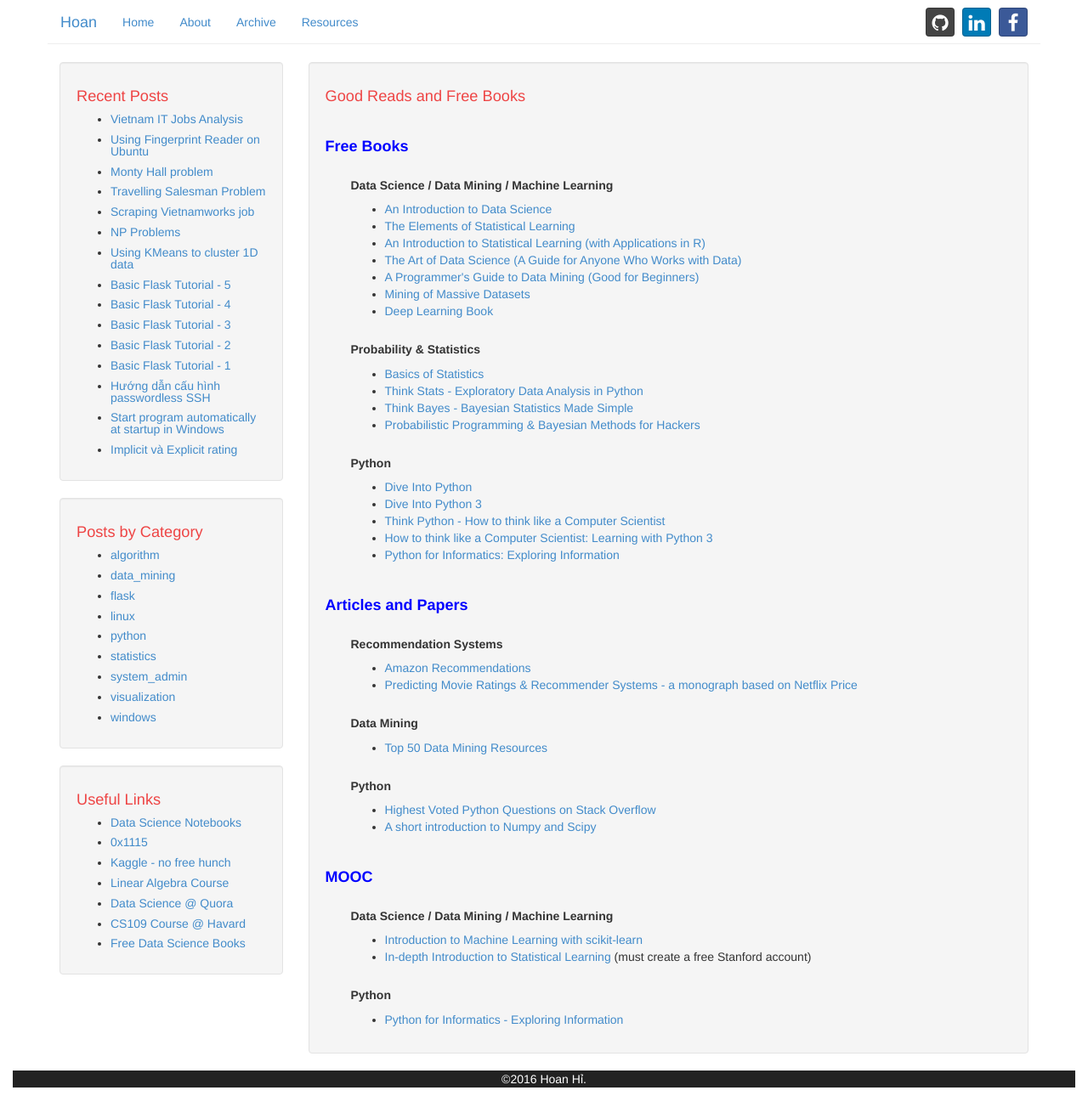
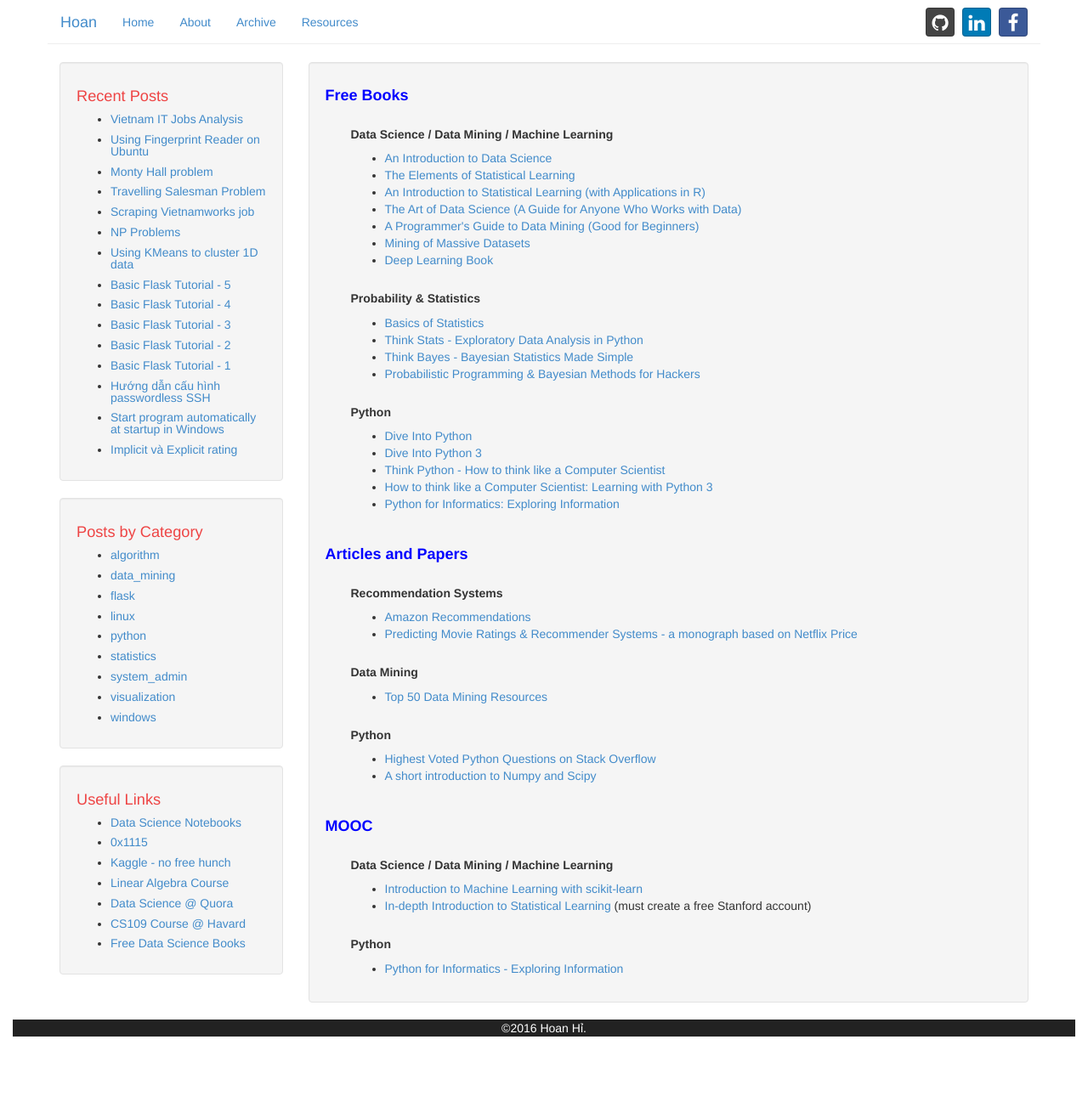
Before and after one commit to hoanvu/hoanvu.github.io, a Jekyll site: the page built from resources.html, in a window 1280 px wide. Shown: the whole page at 85% size. Built offline with Jekyll 4.4.1, drawn with Linux system fonts in a browser that asks for light colours; after the commit the page ends 1230 px from its top, so only the background shows below that.

Commit message:
update some file names

```diff
--- a/resources.html
+++ b/resources.html
@@ -3,8 +3,8 @@ layout: default
 ---
 
 <div class="well">
-    <h1>Good Reads and Free Books</h1>
-    <br>
+    <!--<h1>Good Reads and Free Books</h1>-->
+    <!--<br>-->
     <h4 class="resources-title">Free Books</h4>
     <div class="indented">
         <h5><strong>Data Science / Data Mining / Machine Learning</strong></h5>
```
